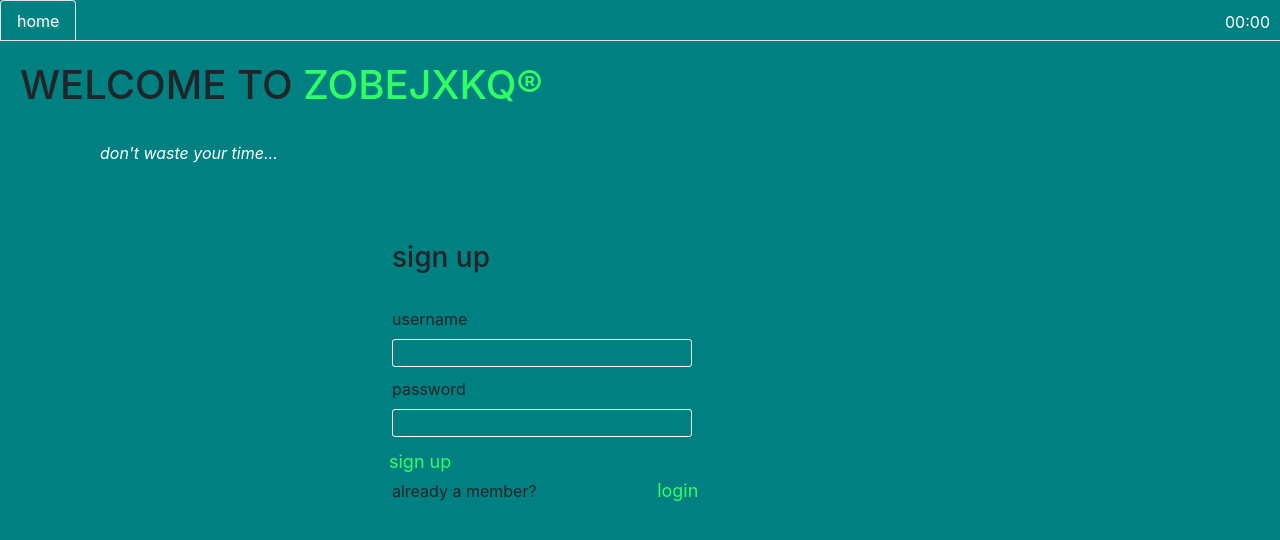
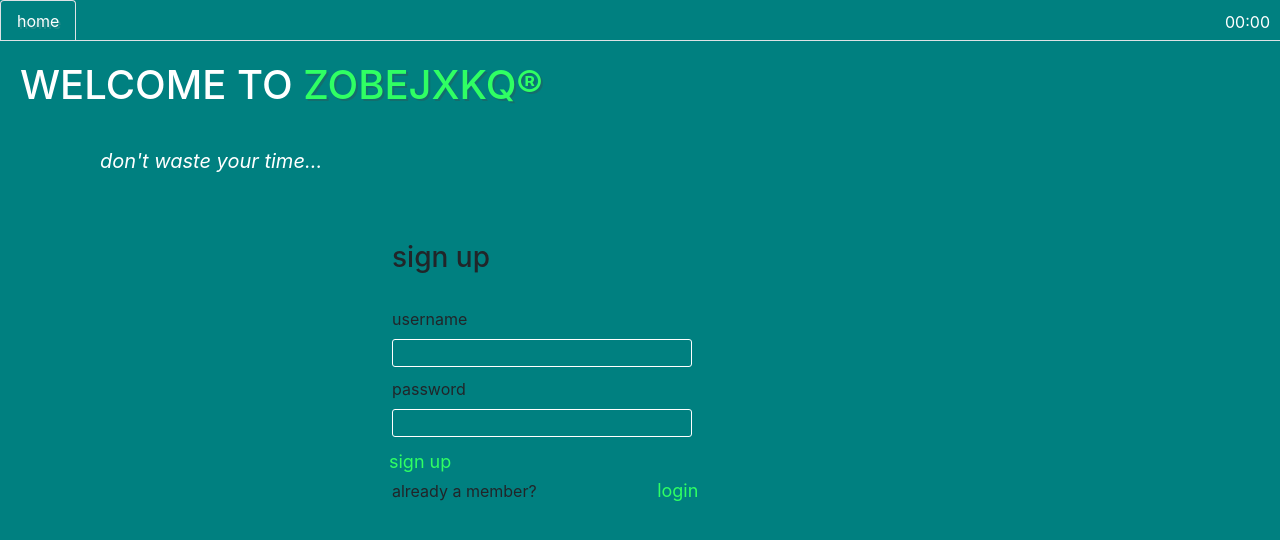
Before and after one commit to shodges201/Sabotage, a React (Create React App) app in the folder client/: page / in a window 1280 px wide. Shown: the top 540 px of the page. Built offline with nearby package versions, Linux system fonts and the light colour scheme; no server answers.

Commit message:
css tweaks

```diff
--- a/client/public/style.css
+++ b/client/public/style.css
@@ -35,6 +35,7 @@ body{
     /* white-space: nowrap; */
     color:rgb(47, 255, 99);
     text-align: right;
+    text-shadow: 2px 2px 0px rgba(67, 67, 67, 0.301);
 }
 
 
@@ -61,6 +62,7 @@ body{
 
 #true-north {
     color:rgb(47, 255, 99);
+    text-shadow: 2px 2px 0px rgba(67, 67, 67, 0.301);
 }
 
 a {
@@ -118,7 +120,10 @@ input{
     top:100px;
     left: 100px;
     font-style: italic;
-    color: black;
+    color: white;
+    line-height: 2;
+    font-size:20px;
+    width:450px;
 }
 
 .memo-w {
@@ -131,6 +136,7 @@ input{
     background:none;
     border-bottom:none;
     color:white;
+
 }
 
 #time-passed {
@@ -177,20 +183,25 @@ input{
 .welcome-mat {
     padding: 20px;
     float: left;
-    margin-left: 30%;
+    margin-left: 32%;
     margin-top: 10%;
     font-size:24px;
-
     color:white;
 }
 
+
 .keywords {
-    color:rgb(47, 255, 99, 0.7);
+    color:rgb(47, 255, 99);
     /* font-weight: bold; */
     font-style: italic;
+    text-shadow: 2px 2px 0px rgba(67, 67, 67, 0.301);
 }
 
 .only-way {
     font-size:30px;
+    /* color:white; */
+}
 
+h1 {
+    color:white;
 }
--- a/client/src/pages/Sabotage/Sabotage.js
+++ b/client/src/pages/Sabotage/Sabotage.js
@@ -79,23 +79,9 @@ class Sabotage extends React.Component {
     }
   }
 
-  // updateScores(incr) {
-  //   const data = {
-  //     deduct: incr
-  //   }
-  //   fetch(API_URL + "score", {
-  //     method: 'put',
-  //     headers: {
-  //       'Content-Type': 'application/json'
-  //     },
-  //     body: JSON.stringify(data)
-  //   })
-  // }
-
   degreesToRadians = (num) => {
     return num/Math.PI;
   }
-
 
   convertToEncypted = (str) => {
     let newStr = '';
@@ -173,7 +159,12 @@ class Sabotage extends React.Component {
         <div className="content">
 
           <h1>sabotage</h1>
-          <span className="memo">type the given word before time runs out...</span>
+          <span className="memo">
+            try to type the given word before time runs out<br/>
+            unscramble the keyboard,
+            find the pattern<br/>
+            use <span className="keywords">ARROW KEYS</span> and <span className="keywords">BACKSPACE</span> to add letters where you need<br/>
+          </span>
           <input
             ref={(input) => { this.userInput = input; }}
             id="userInput"
```
Also changed, not shown: client/src/components/NavTabs/NavTabs.css (line endings or trailing spaces), 1 other file (tests, documents, lock files or other folders).
